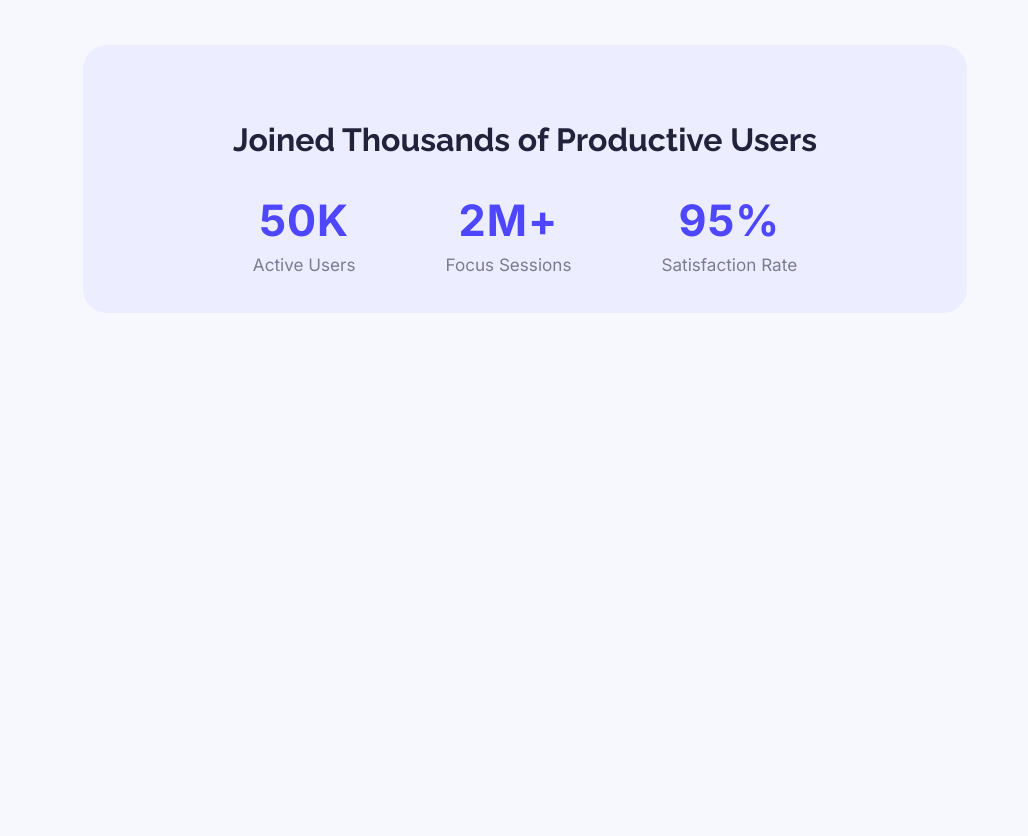
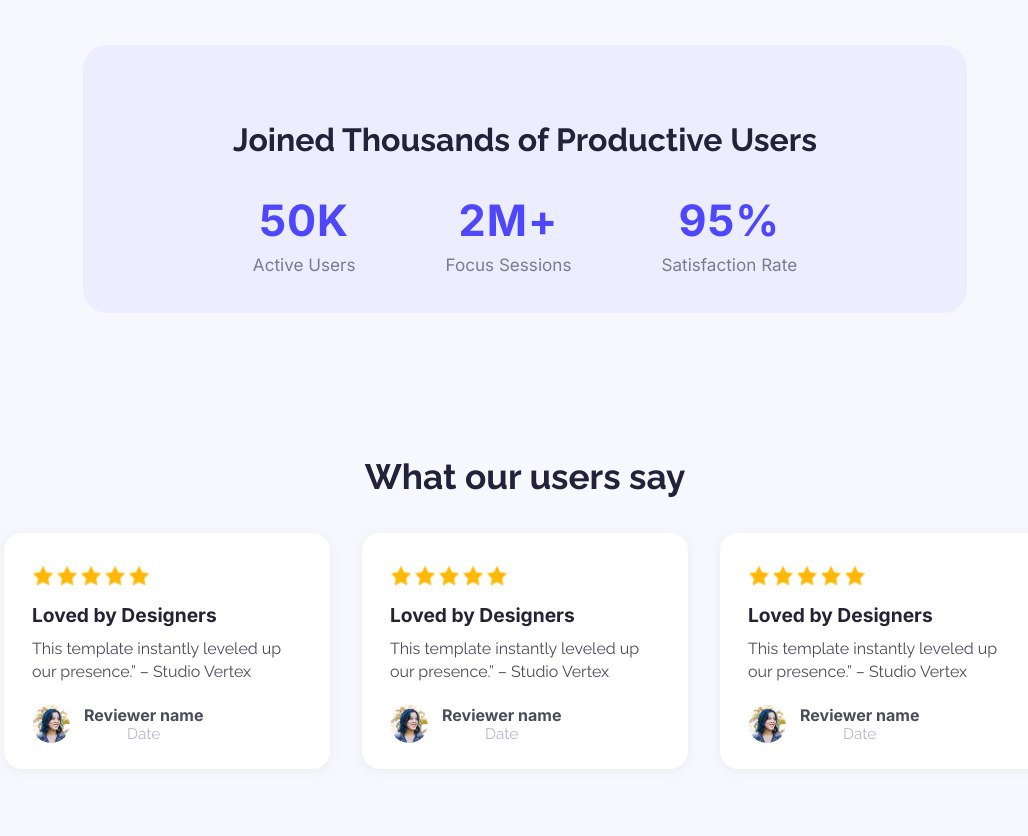
Before and after one commit to zahin-abrar/webflow-landing, a plain HTML site: page index.html in a window 1280 px wide. Shown: the part 857-1693 px from the top of the page, without its empty margins (115-1143 px from the left). Before the commit the page ends 1218 px from the top, so only its background shows below. Drawn offline with Linux system fonts and the light colour scheme.

Commit message:
added review section

```diff
--- a/index.html
+++ b/index.html
@@ -59,6 +59,77 @@
           </div>
         </div>
       </section>
+      <section class="reviews">
+        <h3>What our users say</h3>
+        <div class="reviews-column-container">
+          <div class="reviews-column">
+            <div class="review-stars">
+              <ul>
+                <li><img src="/assets/icon-star.png" alt="" /></li>
+                <li><img src="/assets/icon-star.png" alt="" /></li>
+                <li><img src="/assets/icon-star.png" alt="" /></li>
+                <li><img src="/assets/icon-star.png" alt="" /></li>
+                <li><img src="/assets/icon-star.png" alt="" /></li>
+              </ul>
+            </div>
+            <h4>Loved by Designers</h4>
+            <p>
+              This template instantly leveled up our presence.” – Studio Vertex
+            </p>
+            <div class="reviewer-details-container">
+              <img src="/assets/avatar.png" alt="" />
+              <div class="reviewer-details">
+                <h4>Reviewer name</h4>
+                <p>Date</p>
+              </div>
+            </div>
+          </div>
+          <div class="reviews-column">
+            <div class="review-stars">
+              <ul>
+                <li><img src="/assets/icon-star.png" alt="" /></li>
+                <li><img src="/assets/icon-star.png" alt="" /></li>
+                <li><img src="/assets/icon-star.png" alt="" /></li>
+                <li><img src="/assets/icon-star.png" alt="" /></li>
+                <li><img src="/assets/icon-star.png" alt="" /></li>
+              </ul>
+            </div>
+            <h4>Loved by Designers</h4>
+            <p>
+              This template instantly leveled up our presence.” – Studio Vertex
+            </p>
+            <div class="reviewer-details-container">
+              <img src="/assets/avatar.png" alt="" />
+              <div class="reviewer-details">
+                <h4>Reviewer name</h4>
+                <p>Date</p>
+              </div>
+            </div>
+          </div>
+          <div class="reviews-column">
+            <div class="review-stars">
+              <ul>
+                <li><img src="/assets/icon-star.png" alt="" /></li>
+                <li><img src="/assets/icon-star.png" alt="" /></li>
+                <li><img src="/assets/icon-star.png" alt="" /></li>
+                <li><img src="/assets/icon-star.png" alt="" /></li>
+                <li><img src="/assets/icon-star.png" alt="" /></li>
+              </ul>
+            </div>
+            <h4>Loved by Designers</h4>
+            <p>
+              This template instantly leveled up our presence.” – Studio Vertex
+            </p>
+            <div class="reviewer-details-container">
+              <img src="/assets/avatar.png" alt="" />
+              <div class="reviewer-details">
+                <h4>Reviewer name</h4>
+                <p>Date</p>
+              </div>
+            </div>
+          </div>
+        </div>
+      </section>
     </main>
     <footer></footer>
   </body>
--- a/styles/webflow.css
+++ b/styles/webflow.css
@@ -103,6 +103,7 @@ header h1 {
     border-radius: 32px;
     display: block;
     margin: 0 auto;
+    margin-right: 0;
     box-shadow: 0 6px 30px rgba(80, 80, 110, 0.10);
 }
 .action-btn{
@@ -150,3 +151,93 @@ header h1 {
     margin: 0;
     text-align: center;
 }
+
+/* Review styles */
+.reviews {
+    background: #f7f8fd;
+    padding: 60px 0 64px 0;
+    text-align: center;
+}
+
+.reviews h3 {
+    color: #22223B;
+    font-size: 2.2rem;
+    font-weight: 700;
+    margin-bottom: 36px;
+    font-family: 'Raleway', sans-serif;
+}
+.reviews-column-container{
+    display: flex;
+    gap: 32px;
+    justify-content: center;
+    align-items: stretch;
+    max-width: 70%;
+    margin: 0 auto;
+}
+.reviews-column {
+    background: #fff;
+    border-radius: 18px;
+    box-shadow: 0 2px 12px rgba(80,80,110,0.07);
+    padding: 32px 28px 26px 28px;
+    flex: 1;
+    min-width: 270px;
+    max-width: 340px;
+    display: flex;
+    flex-direction: column;
+    align-items: flex-start;
+    margin-bottom: 0;
+}
+.review-stars ul{
+    display: flex;
+    gap: 2px;
+    padding: 0;
+    margin: 0 0 12px 0;
+    list-style: none;
+}
+.review-stars img {
+    width: 22px;
+    height: 22px;
+    object-fit: contain;
+}
+.reviews-column h4 {
+    color: #232333;
+    font-size: 1.2rem;
+    font-weight: 700;
+    margin: 0 0 10px 0;
+    text-align: left;
+    font-family: 'Inter', sans-serif;
+}
+.reviews-column > p {
+    color: #4b4c59;
+    font-size: 1rem;
+    margin: 0 0 22px 0;
+    text-align: left;
+    font-weight: 400;
+    line-height: 1.45;
+}
+.reviewer-details-container {
+    display: flex;
+    align-items: center;
+    margin-top: auto;
+    gap: 10px;
+}
+.reviewer-details-container img {
+    width: 38px;
+    height: 38px;
+    border-radius: 50%;
+    object-fit: cover;
+    margin-right: 4px;
+}
+.reviewer-details h4 {
+    margin: 0;
+    font-size: 1rem;
+    color: #4b4c59;
+    font-weight: 700;
+}
+
+.reviewer-details p {
+    margin: 0;
+    color: #b6b9c9;
+    font-size: 0.96rem;
+    font-weight: 400;
+}
```
